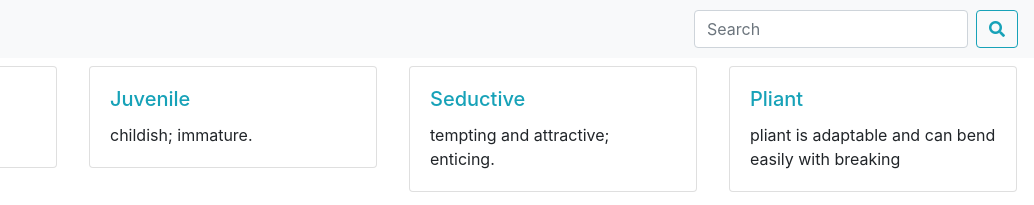
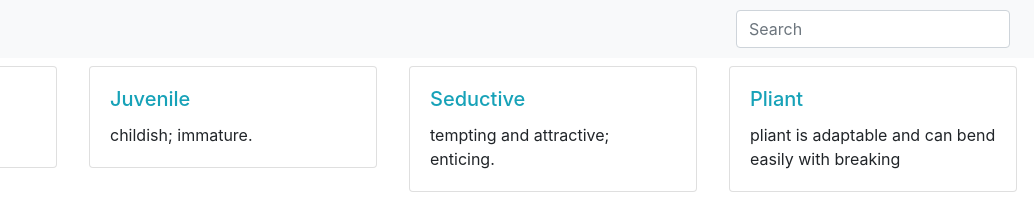
Before and after one commit to avinashboy/Word-list, a plain HTML site: page index.html in a window 1280 px wide. Shown: the top 205 px of the page, 246-1280 px from the left. Drawn offline with nearby package versions, Linux system fonts and the light colour scheme; a web font is replaced by a local one.

Commit message:
Update index.html

```diff
--- a/index.html
+++ b/index.html
@@ -49,7 +49,6 @@
       </ul>
       <form class="form-inline my-2 my-lg-0" id="search-books">
         <input class="form-control mr-sm-2"  id="myInput" type="search" placeholder="Search" aria-label="Search">
-        <button class="btn btn-outline-info my-2 my-sm-0" type="submit"><i class="fas fa-search"></i></button>
       </form>
     </div>
   </nav>
```
